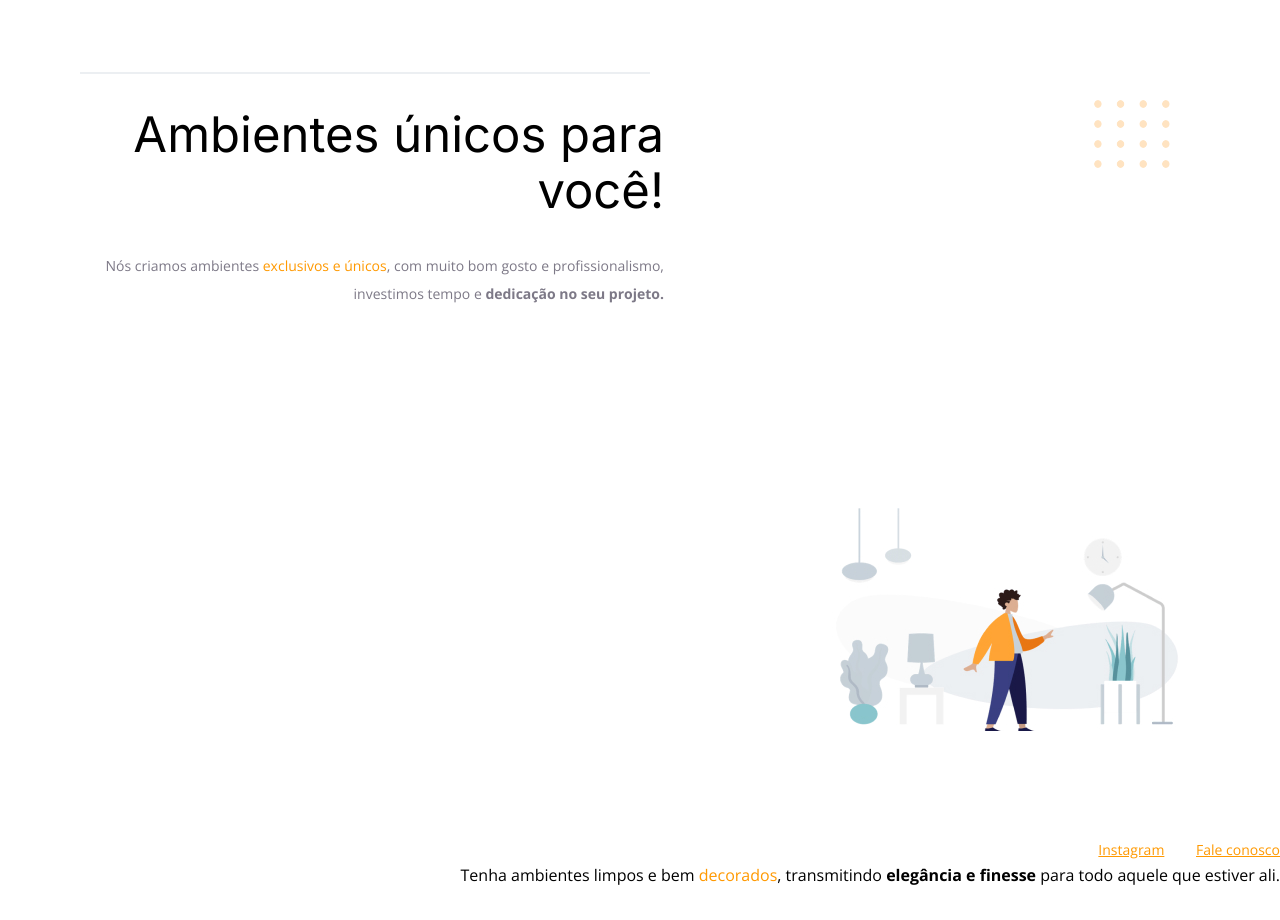
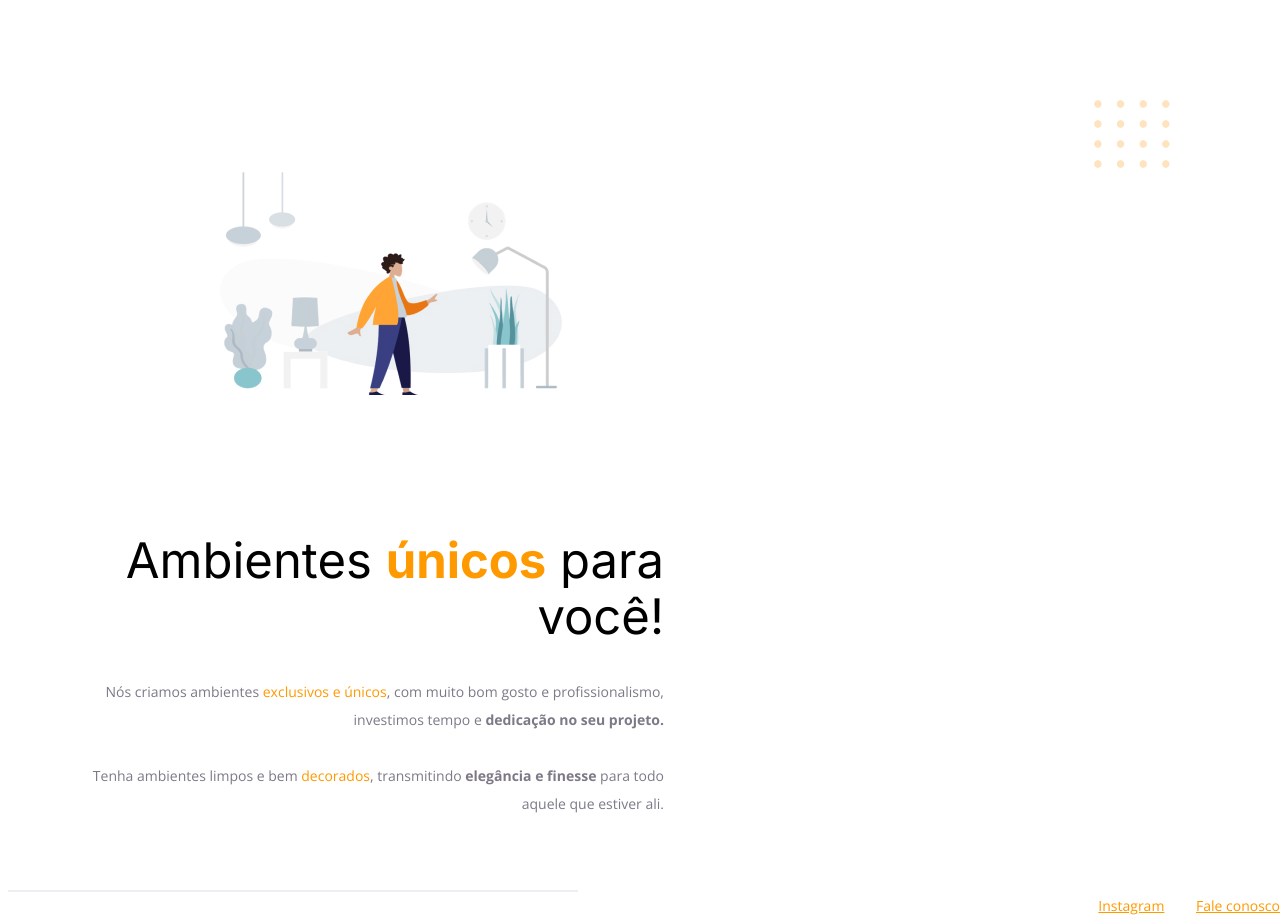
Before and after one commit to felipe-gomes-vicente/moveis-customizados, a plain HTML site: page index.html in a window 1280 px wide. Before the commit the page ends 886 px from the top, so only its background shows below. Drawn offline with nearby package versions, Linux system fonts and the light colour scheme.

Commit message:
html refatorado

```diff
--- a/index.html
+++ b/index.html
@@ -7,34 +7,38 @@
     <link rel="preconnect" href="https://fonts.gstatic.com" crossorigin />
     <meta charset="UTF-8" />
     <meta name="viewport" content="width=device-width, initial-scale=1.0" />
-    <title>Móveis customizados</title>
-
     <link
       href="https://fonts.googleapis.com/css2?family=Inter:wght@400;700&family=Open+Sans:wght@400;700&display=swap"
       rel="stylesheet"
     />
-
     <link rel="stylesheet" href="style.css" />
+    <title>Móveis customizados</title>
   </head>
 
   <!-- Tag <body> é o corpo do documento, onde tem as informações que serão mostradas. -->
   <body>
     <div id="hero">
-      <div class="line"></div>
-      <h1>Ambientes únicos para você!</h1>
+      <img
+        src="images/img1.jpg"
+        alt="Desenho de uma pessoa vestindo uma camisa amarela em uma sala com Móveis"
+      />
+
+      <h1>Ambientes <span>únicos</span> para você!</h1>
       <p>
-        Nós criamos ambientes <span>exclusivos e únicos</span>, com muito
-        bom gosto e profissionalismo, investimos tempo e
+        Nós criamos ambientes <span>exclusivos e únicos</span>, com muito bom
+        gosto e profissionalismo, investimos tempo e
         <strong>dedicação no seu projeto.</strong>
 
         <br />
         <br />
+
+        Tenha ambientes limpos e bem <span>decorados</span>, transmitindo
+        <strong>elegância e finesse</strong>
+        para todo aquele que estiver ali.
       </p>
     </div>
-    <img
-      src="images/img1.jpg"
-      alt="Desenho de uma pessoa vestindo uma camisa amarela em uma sala com Móveis"
-    />
+
+    <div class="line"></div>
 
     <div id="footer">
       <a target="_blank" href="https://instagram.com/moveisparavoce"
@@ -43,10 +47,6 @@
       <a href="mailto:contato@moveisparavoce.com">Fale conosco</a>
     </div>
 
-    Tenha ambientes limpos e bem <span>decorados</span>, transmitindo
-    <strong>elegância e finesse</strong>
-    para todo aquele que estiver ali.
-
     <img
       id="balls"
       src="images/balls.svg"
```
